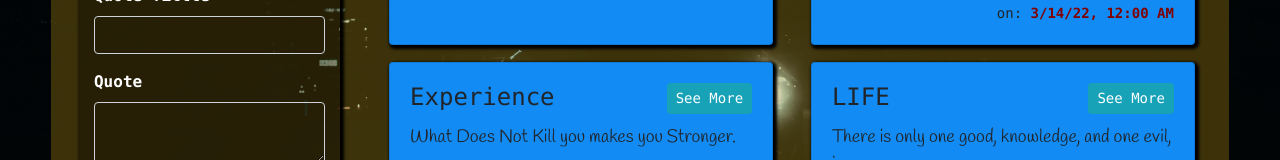
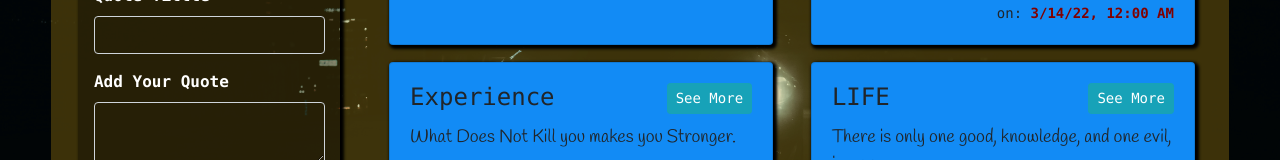
Before and after one commit to timmyworldboss/quoteapp, an Angular app: page / in a window 1280 px wide. Shown: the part 320-480 px from the top of the page. Built offline with nearby package versions, Linux system fonts and the light colour scheme; a web font is replaced by a local one; what @sweetalert2/ngx-sweetalert2 would draw is missing.

Commit message:
user input

```diff
--- a/src/app/quotes-form/quotes-form.component.html
+++ b/src/app/quotes-form/quotes-form.component.html
@@ -24,7 +24,7 @@
         </div>
       </div>
       <div class="form-group">
-        <label for="description">Quote</label>
+        <label for="description">Add Your Quote</label>
         <textarea class="form-control" id="quote" rows="2" required [(ngModel)]="quoted.quote" name="quote" #quote='ngModel'></textarea>
         <div *ngIf="quote.invalid && quote.dirty" class="alert alert-danger">
           <div *ngIf="quote.errors.required">
```
